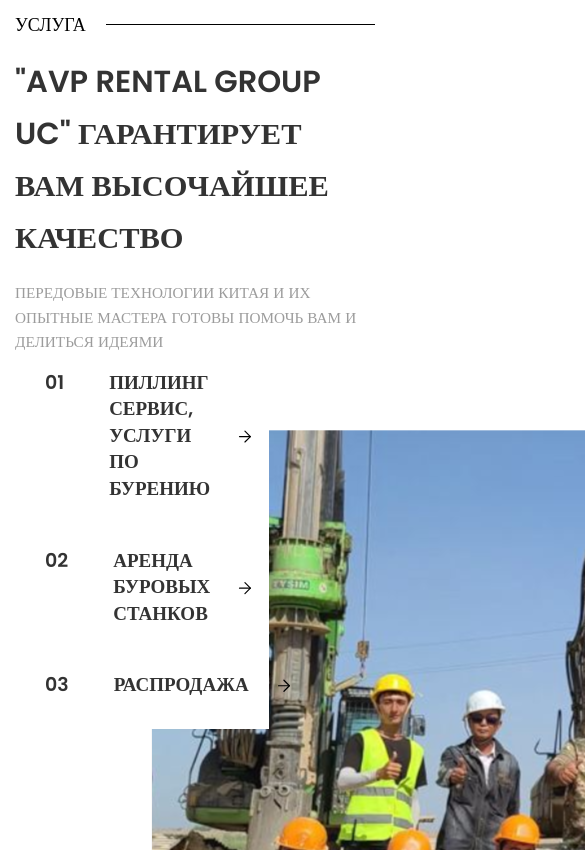
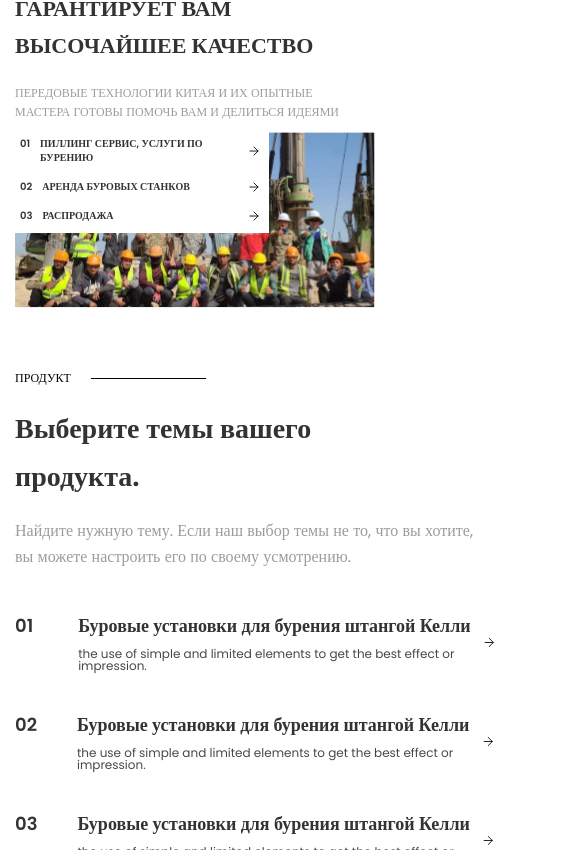
Before and after one commit to ilyosovbek/AVP, a Nuxt app: page / in a window 390 px wide. Shown: the part 1974-2824 px from the top of the page, 585 px wide, since content can reach past the window. Built offline with nearby package versions, Linux system fonts and the light colour scheme.

Commit message:
main Ilyosov responsive

```diff
--- a/assets/scss/footer.scss
+++ b/assets/scss/footer.scss
@@ -1,5 +1,5 @@
 .ft-footer {
-  margin-top: 100px;
+  margin-top: 10%;
   background: #2c3878;
 
   .ft-wrapper {
@@ -7,6 +7,10 @@
     display: flex;
     justify-content: space-between;
     align-items: center;
+
+    @media (max-width: 670px) {
+      padding: 24px 0;
+    }
 
     .left-text {
       width: 508px;
@@ -16,6 +20,22 @@
       font-size: 30.4909px;
       line-height: 170%;
       color: #ffffff;
+      padding-right: 8px;
+
+      @media (max-width: 900px) {
+        font-size: 24px;
+        line-height: 150%;
+      }
+
+      @media (max-width: 670px) {
+        font-size: 20px;
+        line-height: 130%;
+      }
+
+      @media (max-width: 500px) {
+        font-size: 16px;
+        line-height: 130%;
+      }
     }
 
     .right-block {
@@ -26,6 +46,20 @@
         font-size: 17.24546px;
         line-height: 160%;
         color: #d9d9d9;
+
+        @media (max-width: 900px) {
+          font-size: 15px;
+          line-height: 120%;
+        }
+
+        @media (max-width: 670px) {
+          font-size: 12px;
+        }
+
+        @media (max-width: 500px) {
+          font-size: 10px;
+          line-height: 100%;
+        }
       }
 
       .connect {
@@ -39,6 +73,27 @@
         margin-top: 20px;
         border: 3px solid transparent;
         transition: 400ms;
+
+        @media (max-width: 900px) {
+          font-size: 10px;
+          line-height: 120%;
+          margin-top: 10px;
+          padding: 7px 15px;
+        }
+
+        @media (max-width: 670px) {
+          font-size: 11px;
+          line-height: 100%;
+          margin-top: 18px;
+          padding: 5px 12px
+        }
+
+        @media (max-width: 500px) {
+          font-size: 8px;
+          line-height: 100%;
+          margin-top: 10px;
+          padding: 3px 7px
+        }
 
         &:hover {
           background-color: #2c3878;
--- a/assets/scss/header.scss
+++ b/assets/scss/header.scss
@@ -2,7 +2,6 @@
   display: flex;
   justify-content: space-between;
   align-items: center;
-
 
   .navbar {
     width: 100%;
@@ -11,14 +10,14 @@
     align-items: center;
     padding: 15px 0;
 
-        @media(max-width:675px) {
+    @media (max-width: 675px) {
       display: none;
     }
 
     .img {
       width: 20%;
 
-            @media(max-width:1090px) {
+      @media (max-width: 1090px) {
         width: 15%;
       }
     }
@@ -27,8 +26,6 @@
       display: flex;
       justify-content: space-between;
       align-items: center;
-
-
 
       .list {
         font-style: normal;
@@ -41,26 +38,25 @@
         border-radius: 10px;
 
         &:hover {
-                    background: #2C3878;
+          background: #2c3878;
           color: #fff;
         }
 
-                @media(max-width:1090px) {
+        @media (max-width: 1090px) {
           font-size: 13px;
           padding: 8px 13px;
         }
 
-                @media(max-width:981px) {
+        @media (max-width: 981px) {
           padding: 5px 10px;
           font-size: 12px;
         }
 
         @media (max-width: 815px) {
           padding: 4px 9px;
-
         }
 
-                @media(max-width:772px) {
+        @media (max-width: 772px) {
           font-size: 10px;
         }
       }
@@ -84,17 +80,15 @@
         color: #000;
       }
 
-            @media(max-width:981px) {
+      @media (max-width: 981px) {
         padding: 5px 10px;
         font-size: 12px;
       }
 
-            @media(max-width:772px) {
+      @media (max-width: 772px) {
         font-size: 10px;
       }
     }
-
-
   }
 
   .top-hd__brg {
@@ -107,7 +101,7 @@
     display: none;
     transition: 500ms;
 
-        @media(max-width:675px) {
+    @media (max-width: 675px) {
       display: block;
     }
 
@@ -148,7 +142,6 @@
       flex-direction: column;
       align-items: center;
       transition: 500ms;
-
     }
 
     .contact {
@@ -158,11 +151,9 @@
       transition: 500ms;
     }
   }
-
-
 }
-.isOpen{
-    .burger{
+.isOpen {
+  .burger {
     display: block;
     transform: translate(0);
     transition: 500ms;
@@ -171,11 +162,11 @@
     transform: rotate(45deg) translateY(17px);
     transition: 500ms;
   }
-    .line-2{
+  .line-2 {
     opacity: 0;
     transition: 500ms;
   }
-    .line-3{
+  .line-3 {
     transform: rotate(-45deg) translateY(-17px);
     transition: 500ms;
   }
--- a/assets/scss/product.scss
+++ b/assets/scss/product.scss
@@ -1,6 +1,6 @@
 .product {
   width: 100%;
-  margin-top: 650px;
+  margin-top: 15%;
   margin-bottom: 100px;
 
   .start {
@@ -15,10 +15,14 @@
       font-weight: 500;
       font-size: 18px;
       color: #000000;
+
+      @media (max-width: 880px) {
+        font-size: 12px;
+      }
     }
 
     .line {
-      width: 350px;
+      width: 32%;
       border-bottom: 1px solid black;
     }
   }
@@ -29,6 +33,10 @@
     justify-content: space-between;
     align-items: center;
 
+    @media (max-width: 600px) {
+      display: block;
+    }
+
     .guaranty {
       width: 350px;
       font-family: "Poppins";
@@ -38,6 +46,10 @@
       line-height: 170%;
       color: #333333;
       margin-top: 18px;
+
+      @media (max-width: 880px) {
+        font-size: 28px;
+      }
     }
 
     .technology {
@@ -49,6 +61,10 @@
       line-height: 160%;
       color: #9c9c9c;
       margin-top: 18px;
+
+      @media (max-width: 880px) {
+        font-size: 16px;
+      }
     }
   }
 
@@ -58,7 +74,7 @@
     width: 100%;
     background: #ffffff;
     row-gap: 40px;
-    margin-top: 70px;
+    margin-top: 12%;
 
     .mini-blocky {
       display: flex;
@@ -75,6 +91,14 @@
         font-size: 27.32526px;
         line-height: 140%;
         color: #333333;
+
+        @media (max-width: 880px) {
+          font-size: 20px;
+        }
+
+        @media (max-width: 600px) {
+          font-size: 18px;
+        }
       }
 
       .blocky-down {
@@ -87,6 +111,12 @@
         color: #333333;
         margin-top: 21px;
         opacity: 0.9;
+
+        @media (max-width: 600px) {
+          margin-top: 10px;
+          line-height: 100%;
+          font-size: 12px;
+        }
       }
 
       .extra-space {
@@ -95,10 +125,19 @@
 
       .extra-blocky {
         margin-left: 75px;
+
+        @media (max-width: 600px) {
+          margin-left: 40px;
+        }
       }
 
       .extra-blocky-text {
         scale: 2;
+
+        @media (max-width: 600px) {
+        scale: 1.5;
+        padding-left: 5px;
+        }
       }
     }
   }
--- a/assets/scss/services.scss
+++ b/assets/scss/services.scss
@@ -1,6 +1,6 @@
 .service {
   width: 100%;
-  margin-top: 138px;
+  margin-top: 12%;
 
   .start {
     display: flex;
@@ -13,10 +13,14 @@
       font-weight: 500;
       font-size: 18px;
       color: #000000;
+
+      @media(max-width:670px){
+      font-size: 12px;
+      }
     }
 
     .line {
-      width: 350px;
+      width: 32%;
       border-bottom: 1px solid black;
     }
   }
@@ -29,6 +33,10 @@
     line-height: 170%;
     color: #333333;
     margin-top: 18px;
+
+    @media(max-width:670px){
+      font-size: 22px;
+      }
   }
 
   .technology {
@@ -40,6 +48,11 @@
     line-height: 160%;
     color: #9c9c9c;
     margin-top: 18px;
+    margin-bottom: 3%;
+
+    @media(max-width:670px){
+      font-size: 12px;
+      }
   }
 
   .blocky {
@@ -56,10 +69,22 @@
       display: flex;
       justify-content: space-between;
 
+      @media(max-width:670px){
+        padding: 10px 20px 20px 0;
+      }
+
+      @media(max-width:520px){
+        padding: 5px 10px 10px 0;
+      }
+
       .blocky-mini {
         display: flex;
         justify-content: space-between;
         gap: 15px;
+
+        @media(max-width:670px){
+          gap: 5px;
+        }
       }
 
       .blocky-text {
@@ -71,25 +96,38 @@
         line-height: 140%;
         color: #333333;
         margin-left: 30px;
+
+        @media(max-width:890px){
+          font-size: 14px;
+          margin-left: 20px;
+        }
+
+        @media(max-width:670px){
+          font-size: 12px;
+          margin-left: 5px;
+        }
+
+        @media(max-width:520px){
+          font-size: 10px;
+          margin-left: 5px;;
+          }
       }
 
       .extra-blocky-text {
         scale: 2;
+
+        @media(max-width:670px){
+          scale: 1.5;
+        }
       }
 
       &:hover {
         box-shadow:rgba(50, 50, 93, 0.25) 0px 30px 18px -117px, rgba(0, 0, 0, 0.3) 0px 70px 30px -30px, rgba(10, 37, 64, 0.35) 0px -4px 6px 0px inset
       }
     }
-
-    .blocky-extra {}
   }
 
   .blocky-workers {
-    scale: 375%;
-    position: relative;
-    top: 285px;
-    left: 568px;
-    z-index: 0;
+    width: 375%;
   }
 }
```
Lines whose indentation alone changed are shown as unchanged.
